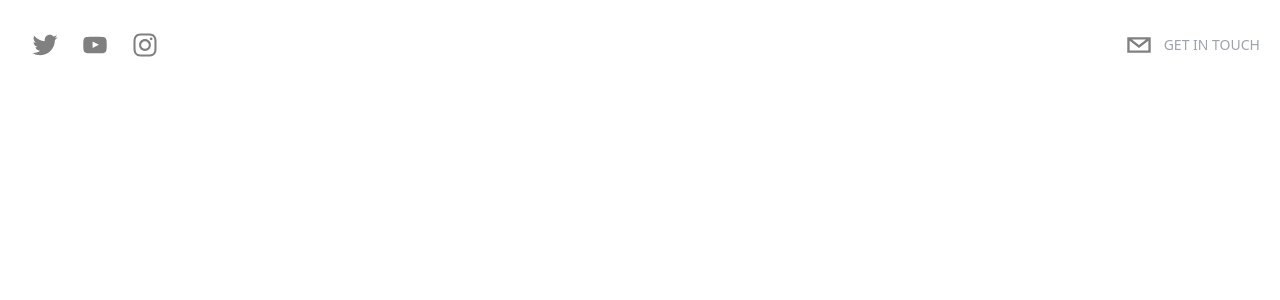
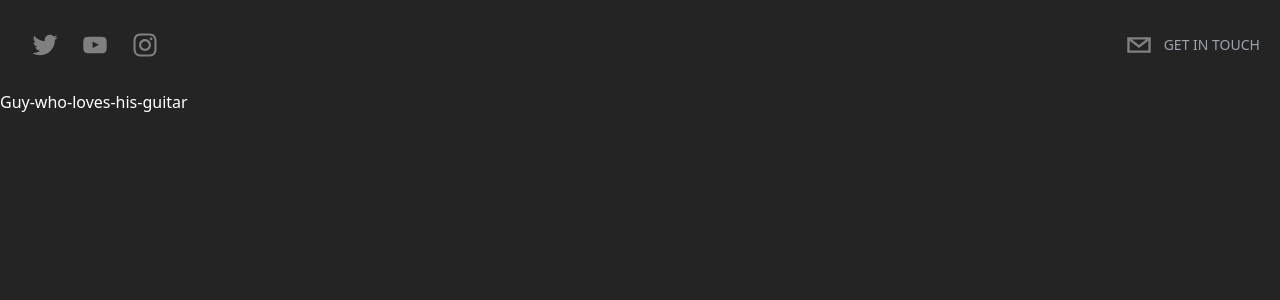
Before and after one commit to piyush-1871/portfolio, a Next.js app: page / in a window 1280 px wide. Shown: the top 300 px of the page. Built offline with nearby package versions, Linux system fonts and the light colour scheme.

Commit message:
implemented react simple typewriter library

```diff
--- /dev/null
+++ b/components/Hero.tsx
@@ -0,0 +1,26 @@
+import React from "react";
+import { Cursor, useTypewriter } from "react-simple-typewriter";
+
+type Props = {};
+
+function Hero({}: Props) {
+  const [text, count] = useTypewriter({
+    words: [
+      "Hi, The Name's Piyush",
+      "Guy-who-loves-his-guitar",
+      "<ButLovesToCodeMore />",
+    ],
+    loop: true,
+    delaySpeed: 2000,
+  });
+  return (
+    <div>
+      <h1>
+        <span>{text}</span>
+        <Cursor cursorColor="#F7AB0A" />
+      </h1>
+    </div>
+  );
+}
+
+export default Hero;
--- a/package.json
+++ b/package.json
@@ -19,6 +19,7 @@
     "next": "13.1.1",
     "react": "18.2.0",
     "react-dom": "18.2.0",
+    "react-simple-typewriter": "^5.0.1",
     "react-social-icons": "^5.15.0",
     "typescript": "4.9.4"
   },
--- a/pages/index.tsx
+++ b/pages/index.tsx
@@ -2,12 +2,13 @@
 import Image from "next/image";
 import { Inter } from "@next/font/google";
 import Header from "../components/Header";
+import Hero from "../components/Hero";
 
 const inter = Inter({ subsets: ["latin"] });
 
 export default function Home() {
   return (
-    <div>
+    <div className="bg-[rgb(36,36,36)] text-white h-screen">
       <Head>
         <title>Piyush's Portfolio</title>
       </Head>
@@ -16,7 +17,7 @@
 
       {/* Hero */}
       <section id="hero">
-
+        <Hero />
       </section>
 
       {/* About */}
```
Also changed, not shown: 1 other file (tests, documents, lock files or other folders).
